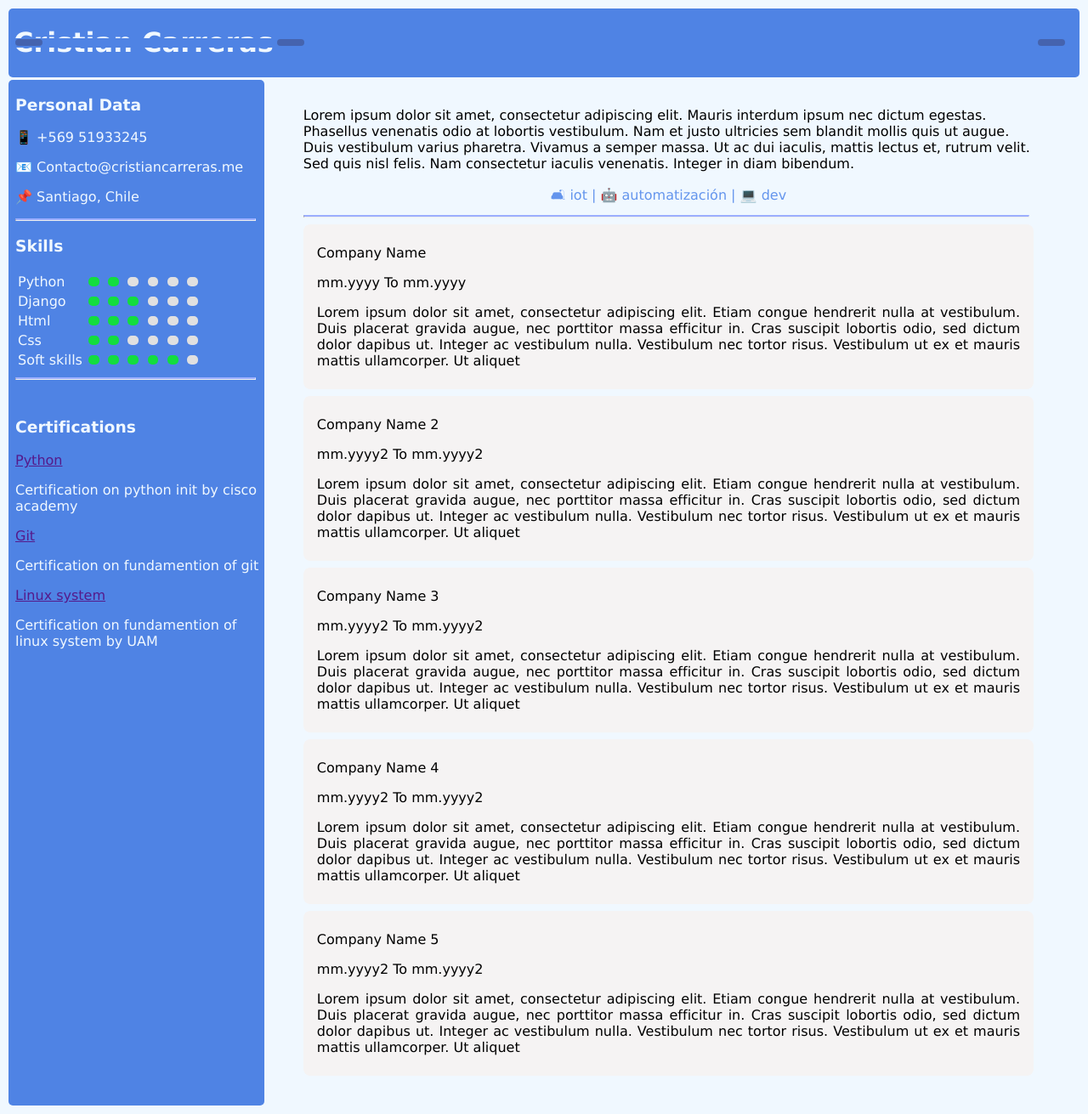
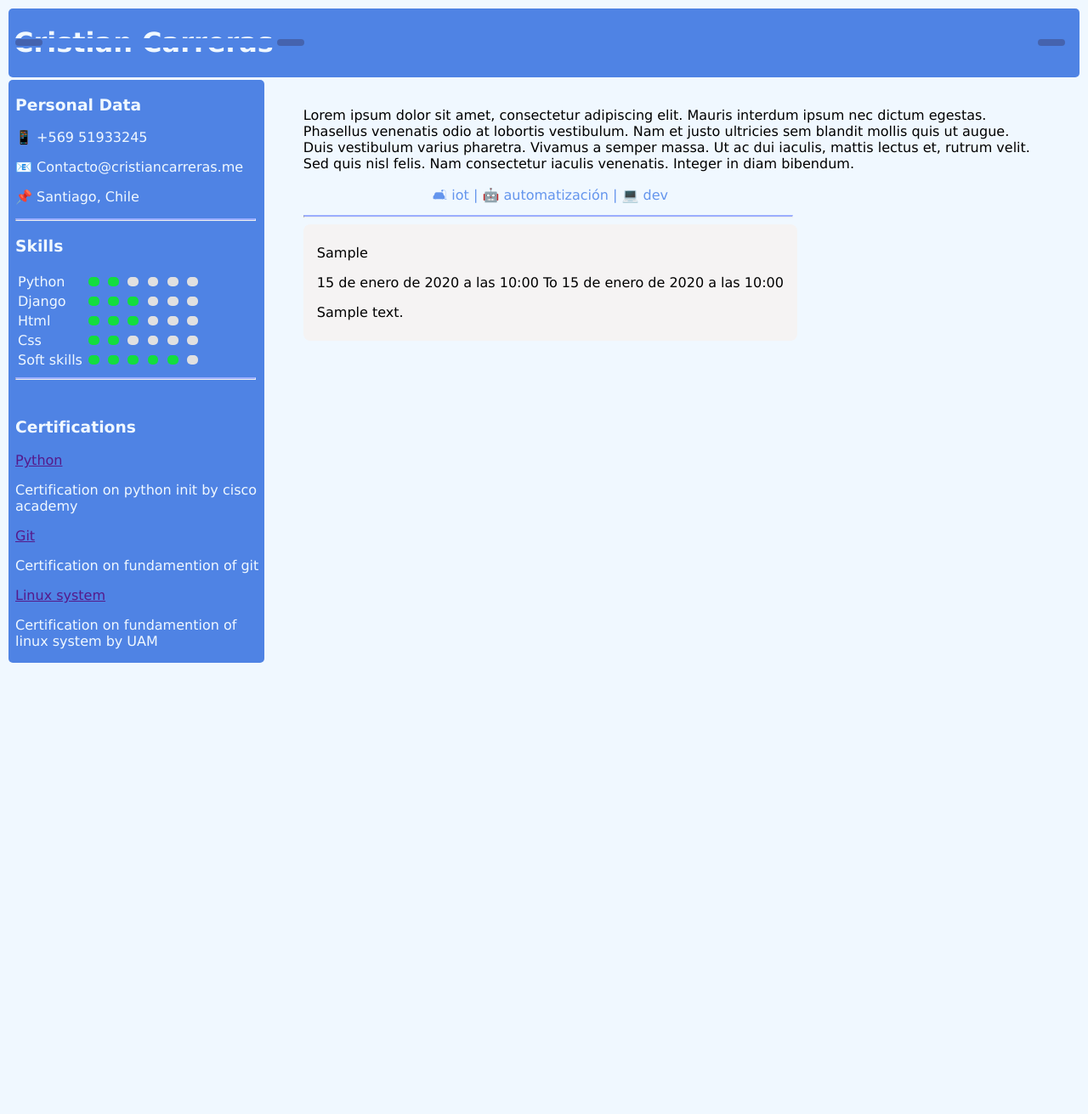
Before and after one commit to cristianCarrerasCastillo/cristiancarreras.me, a Django app: page /cv/ in a window 1280 px wide. Shown: the whole page at 85% size. After the commit the page ends 780 px from the top, so only its background shows below. Run offline with Django 4.2, Linux system fonts and the light colour scheme; tables that the repository leaves empty hold one stand-in row (values such as "Sample post").

Commit message:
load experience in html from db

```diff
--- a/PostExperiencia/apps.py
+++ b/PostExperiencia/apps.py
@@ -4,3 +4,4 @@ from django.apps import AppConfig
 class PostexperienciaConfig(AppConfig):
     default_auto_field = 'django.db.models.BigAutoField'
     name = 'PostExperiencia'
+    verbose_name: str = 'Experiencia Laboral'
--- a/PostExperiencia/models.py
+++ b/PostExperiencia/models.py
@@ -5,10 +5,11 @@ from django.db import models
 # - Delete hrs in inicio and final when creating a new post, only have a day
 
 class Post(models.Model):
-    empresa = models.CharField(max_length=200)
-    body = models.TextField()
-    inicio = models.DateTimeField()
-    final = models.DateTimeField()
-    logo = models.ImageField()
+    empresa = models.CharField(max_length=200, verbose_name='Empresa')
+    cargo = models.CharField(max_length=100, verbose_name='Cargo')
+    body = models.TextField(verbose_name='Descripción del puesto')
+    inicio = models.DateTimeField(verbose_name='Fecha de inicio',blank=True, null=True)
+    final = models.DateTimeField(verbose_name='Fecha de finalización', blank=True, null=True)
+    logo = models.ImageField(verbose_name='Logo de la empresa', upload_to='logos', blank=True, null=True)
     def __str__(self):
         return self.empresa
--- a/PostExperiencia/templates/index.html
+++ b/PostExperiencia/templates/index.html
@@ -109,31 +109,15 @@
             <div class="area-selector">
                 <div class="selector">🛋 iot | 🤖 automatización | 💻 dev</div>
                 <hr>
-                <div id="experiencia">
-                    <p>Company Name</p>
-                    <p>mm.yyyy To mm.yyyy</p>
-                    <p>Lorem ipsum dolor sit amet, consectetur adipiscing elit. Etiam congue hendrerit nulla at vestibulum. Duis placerat gravida augue, nec porttitor massa efficitur in. Cras suscipit lobortis odio, sed dictum dolor dapibus ut. Integer ac vestibulum nulla. Vestibulum nec tortor risus. Vestibulum ut ex et mauris mattis ullamcorper. Ut aliquet</p>
-                </div>
-                <div id="experiencia">
-                    <p>Company Name 2</p>
-                    <p>mm.yyyy2 To mm.yyyy2</p>
-                    <p>Lorem ipsum dolor sit amet, consectetur adipiscing elit. Etiam congue hendrerit nulla at vestibulum. Duis placerat gravida augue, nec porttitor massa efficitur in. Cras suscipit lobortis odio, sed dictum dolor dapibus ut. Integer ac vestibulum nulla. Vestibulum nec tortor risus. Vestibulum ut ex et mauris mattis ullamcorper. Ut aliquet</p>
-                </div>
-                <div id="experiencia">
-                    <p>Company Name 3</p>
-                    <p>mm.yyyy2 To mm.yyyy2</p>
-                    <p>Lorem ipsum dolor sit amet, consectetur adipiscing elit. Etiam congue hendrerit nulla at vestibulum. Duis placerat gravida augue, nec porttitor massa efficitur in. Cras suscipit lobortis odio, sed dictum dolor dapibus ut. Integer ac vestibulum nulla. Vestibulum nec tortor risus. Vestibulum ut ex et mauris mattis ullamcorper. Ut aliquet</p>
-                </div>
-                <div id="experiencia">
-                    <p>Company Name 4</p>
-                    <p>mm.yyyy2 To mm.yyyy2</p>
-                    <p>Lorem ipsum dolor sit amet, consectetur adipiscing elit. Etiam congue hendrerit nulla at vestibulum. Duis placerat gravida augue, nec porttitor massa efficitur in. Cras suscipit lobortis odio, sed dictum dolor dapibus ut. Integer ac vestibulum nulla. Vestibulum nec tortor risus. Vestibulum ut ex et mauris mattis ullamcorper. Ut aliquet</p>
-                </div>
-                <div id="experiencia">
-                    <p>Company Name 5</p>
-                    <p>mm.yyyy2 To mm.yyyy2</p>
-                    <p>Lorem ipsum dolor sit amet, consectetur adipiscing elit. Etiam congue hendrerit nulla at vestibulum. Duis placerat gravida augue, nec porttitor massa efficitur in. Cras suscipit lobortis odio, sed dictum dolor dapibus ut. Integer ac vestibulum nulla. Vestibulum nec tortor risus. Vestibulum ut ex et mauris mattis ullamcorper. Ut aliquet</p>
-                </div>
+                {% block content %}
+                    {% for Post in post %}
+                        <div id="experiencia">
+                            <p>{{Post.empresa}}</p>
+                            <p>{{Post.inicio}} To {{Post.final}}</p>
+                            <p>{{Post.body}}</p>
+                        </div>
+                    {% endfor %}
+                {% endblock %}
             </div>
         </div>
     </div>
--- a/PostExperiencia/views.py
+++ b/PostExperiencia/views.py
@@ -1,5 +1,8 @@
 from django.shortcuts import render
+from PostExperiencia.models import Post
+from .models import Post
 
 # Create your views here.
 def cv(request):
-    return render(request, 'index.html')
+    post = Post.objects.all()
+    return render(request, 'index.html', {'post': post})
--- a/mysite/settings.py
+++ b/mysite/settings.py
@@ -36,7 +36,7 @@ ALLOWED_HOSTS = []
 # Application definition
 
 INSTALLED_APPS = [
-    'PostExperiencia',
+    'PostExperiencia.apps.PostexperienciaConfig',
     'django.contrib.admin',
     'django.contrib.auth',
     'django.contrib.contenttypes',
@@ -136,7 +136,7 @@ USE_TZ = True
 STATIC_URL = 'static/'
 
 STATICFILES_DIRS = [
-    os.path.join(BASE_DIR, 'static'),
+    os.path.join(BASE_DIR, 'statics'),
 ]
 
 STATIC_ROOT = os.path.join(BASE_DIR, 'staticfiles')
```
Also changed, not shown: PostExperiencia/migrations/0003_post_cargo.py (added).
